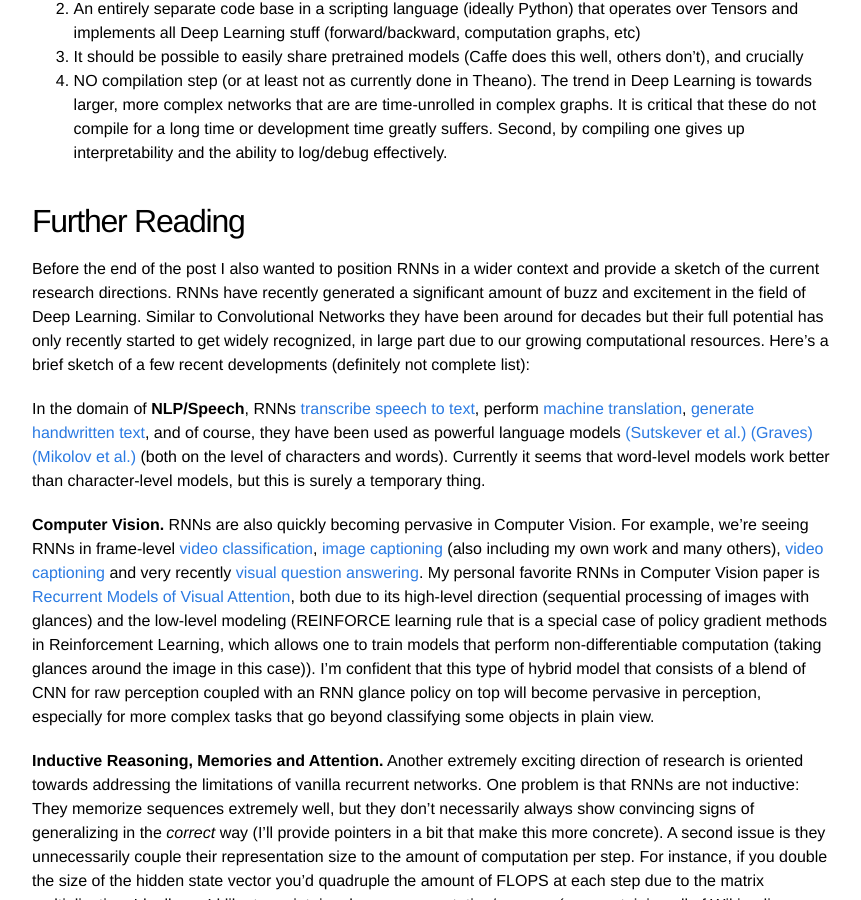
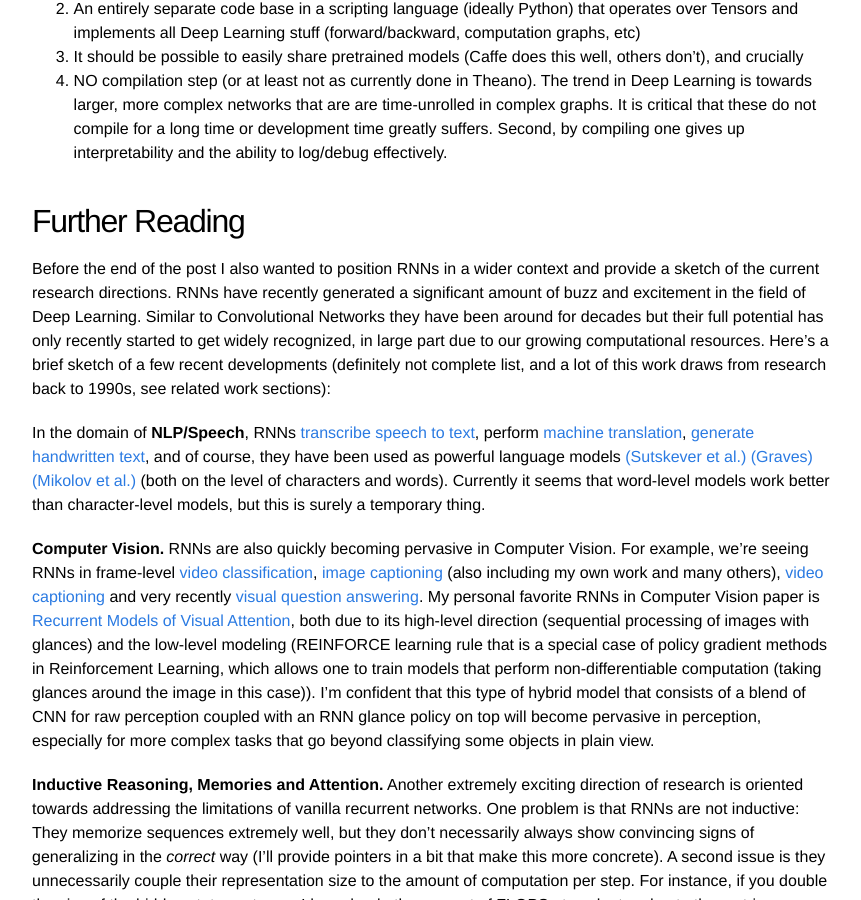
Before and after one commit to karpathy/karpathy.github.io, a Jekyll site: the page built from _posts/2015-05-21-rnn-effectiveness.markdown, in a window 1280 px wide and 900 px high, scrolled down 18452 px. Shown: the whole window, without its empty margins (208-1069 px from the left). Built offline with Jekyll 4.4.1, drawn with Linux system fonts in a browser that asks for light colours; Markdown is read by kramdown in place of the engine named in the settings; comment, search, counter and statistics services are not loaded.

Commit message:
clarification

```diff
--- a/_posts/2015-05-21-rnn-effectiveness.markdown
+++ b/_posts/2015-05-21-rnn-effectiveness.markdown
@@ -540,7 +540,7 @@ I hope I've convinced you that training character-level language models is a ver
 
 ## Further Reading
 
-Before the end of the post I also wanted to position RNNs in a wider context and provide a sketch of the current research directions. RNNs have recently generated a significant amount of buzz and excitement in the field of Deep Learning. Similar to Convolutional Networks they have been around for decades but their full potential has only recently started to get widely recognized, in large part due to our growing computational resources. Here's a brief sketch of a few recent developments (definitely not complete list):
+Before the end of the post I also wanted to position RNNs in a wider context and provide a sketch of the current research directions. RNNs have recently generated a significant amount of buzz and excitement in the field of Deep Learning. Similar to Convolutional Networks they have been around for decades but their full potential has only recently started to get widely recognized, in large part due to our growing computational resources. Here's a brief sketch of a few recent developments (definitely not complete list, and a lot of this work draws from research back to 1990s, see related work sections):
 
 In the domain of **NLP/Speech**, RNNs [transcribe speech to text](http://www.jmlr.org/proceedings/papers/v32/graves14.pdf), perform [machine translation](http://arxiv.org/abs/1409.3215), [generate handwritten text](http://www.cs.toronto.edu/~graves/handwriting.html), and of course, they have been used as powerful language models [(Sutskever et al.)](http://www.cs.utoronto.ca/~ilya/pubs/2011/LANG-RNN.pdf) [(Graves)](http://arxiv.org/abs/1308.0850) [(Mikolov et al.)](http://www.rnnlm.org/) (both on the level of characters and words). Currently it seems that word-level models work better than character-level models, but this is surely a temporary thing.
 
```
